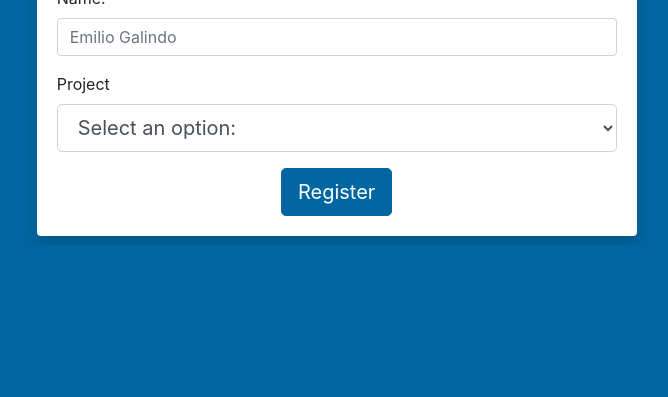
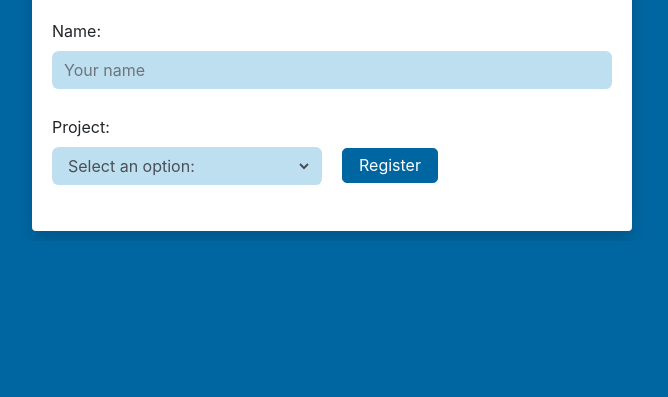
Before and after one commit to Galinbro/Charitable, a PHP site: page / in a window 1280 px wide. Shown: the part 403-800 px from the top of the page, without its empty margins (10-678 px from the left). Run offline with PHP 8.4, Linux system fonts and the light colour scheme.

Commit message:
More small changes

```diff
--- a/igniteProgressScript.js
+++ b/igniteProgressScript.js
@@ -110,14 +110,16 @@ function drawPie(id, person, ind){
 	console.log(data)
 	var densityData = {
 		label: '# Igniters',
-		data: [data["Hope_Tech"], data['Tech_Fest'], data['Party']]
+		data: [data["Hope_Tech"], data['Tech_Fest'], data['Party']],
+		backgroundColor: 'rgba(178, 217, 238, 0.84)'
 	  };
 
 	chart = new Chart(document.getElementById(id), {
 	    type: 'bar',
 	    data: {
 			labels: ["Hope Tech", "Tech Fest", "Party"],
-			datasets: [densityData]
+			datasets: [densityData],
+
 		},
 		options: {
 			scales: {
@@ -128,7 +130,8 @@ function drawPie(id, person, ind){
 					}
 				}]
 			}
-		}
+		},
+
 	});
 }
 
--- a/index.html
+++ b/index.html
@@ -27,26 +27,31 @@
         <div class="column justify-content-center container">
             <div class="card shadow" style="border:0!important;">
               <div class="card-header" style="padding:0;background-image: url('https://atos.net/wp-content/uploads/2020/03/ignite-banner.jpg'); background-size: cover; height: 150px; ">
-                <h4><span class="align-middle">Charitable</span></h4>
+                <h1><span class="align-middle">Charitable</span></h4>
               </div>
               <div class="card-body">
                 <div class="form-group">
                   <label for="Name">Name:</label>
-                  <input type="text" class="form-control" id="Name" placeholder="Emilio Galindo">
+                  <input type="text" class="form-control" id="Name" placeholder="Your name">
                 </div>
-                  <div class="form-group">
-                    <label for="">Project</label>
-                    <select class="form-control form-control-lg" name="Project" id="Project">
+                <div class="row">
+
+
+                  <div class="form-group select column">
+                    <label for="Project">Project:</label>
+                    <select class="form-control " name="Project" id="Project">
                       <option selected disabled>Select an option:</option>
                       <option value="HopeTech">Hope Tech</option>
                       <option value="TechFest">Tech Fest</option>
                       <option value="Party">Party</option>
                     </select>
+
                   </div>
-                  <div class="row justify-content-center">
+                  <div class=" column justify-content-center">
                     <button type="submit" class="btn btn-primary btn-lg" id="confirmation">Register</button>
                   </div>
-                </form>
+                </div>
+
               </div>
             </div>
         </div>
@@ -123,8 +128,13 @@
                   $("#Save").attr("disabled",false)
                   $("#confirmationModal").modal("toggle")
                   $("#form").trigger("reset")
+                  document.getElementById('Name').value = ""
+
+                  document.getElementById('Project').selectedIndex = 0
+
                   console.log("clic")
                   updatePie()
+
                 });
               }
             })
--- a/style.css
+++ b/style.css
@@ -1,8 +1,8 @@
+
 html, body {
   max-width: 100%;
   overflow-x: hidden;
 }
-
 
 .btn-primary{
   background-color: #0066A1;
@@ -10,8 +10,8 @@ html, body {
 }
 
 .btn-primary:hover{
-  background-color: #0066A1;
-  border-color: #0066A1;
+  background-color: #024d79;
+  border-color: #024d79;
 }
 
 
@@ -20,9 +20,7 @@ img {
   padding: 20px 0 20px 20px;
 }
 
-/* style="color:#FFF;font-weight:bold;text-align:center;margin-top:55px;letter-spacing: 10px;" */
-
-h4 {
+h1 {
   color:#FFF;
   font-weight:bold;
   text-align:center;
@@ -48,14 +46,37 @@ h4 {
   clear: both;
 }
 
-
-
 .card {
   margin: 0 10px 0 10px;
 }
 
 .grafica {
   width: 70vh;
-  margin-left: 0px;
+
+  padding-left: 0px;
+
+  margin: 34px 36px 0 0;
+}
+
+.form-control {
+  border-radius: .4em;
+  /* border-color: #0066A1; */
+  border-width: 0px;
+  background-color: #b2d9eed7;
+  border-right-width: 10px;
+  border-color: #b2d9eed7;
+}
+
+.select {
+  width: 50%;
   padding-left: 0px;
 }
+.justify-content-center{
+  margin-top: 33px;
+}
+
+.btn {
+  height: 35px;
+  font-size: inherit;
+  padding-top: 4px;
+}
```
